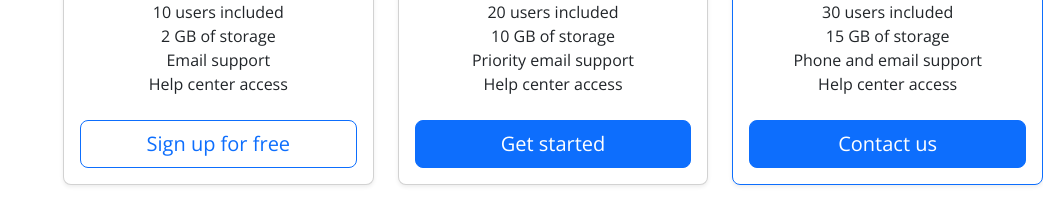
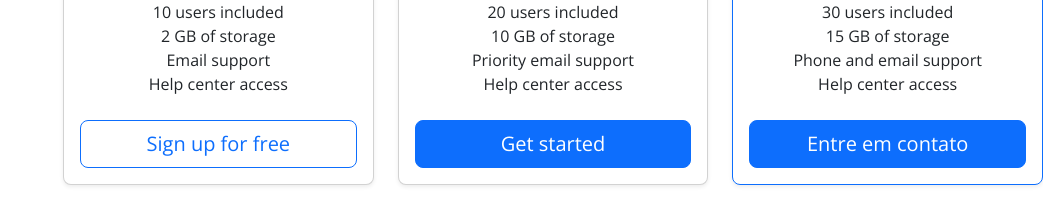
Before and after one commit to willianvidal/eptbs, a plain HTML site: page index.html in a window 1280 px wide. Shown: the part 5520-5738 px from the top of the page, without its empty margins (237-1280 px from the left). Drawn offline with nearby package versions, Linux system fonts and the light colour scheme.

Commit message:
alteração de contact us para entre em contato

```diff
--- a/index.html
+++ b/index.html
@@ -517,7 +517,7 @@
                 <li>Phone and email support</li>
                 <li>Help center access</li>
               </ul>
-              <button type="button" class="w-100 btn btn-lg btn-primary">Contact us</button>
+              <button type="button" class="w-100 btn btn-lg btn-primary">Entre em contato</button>
             </div>
           </div>
         </div>
```
